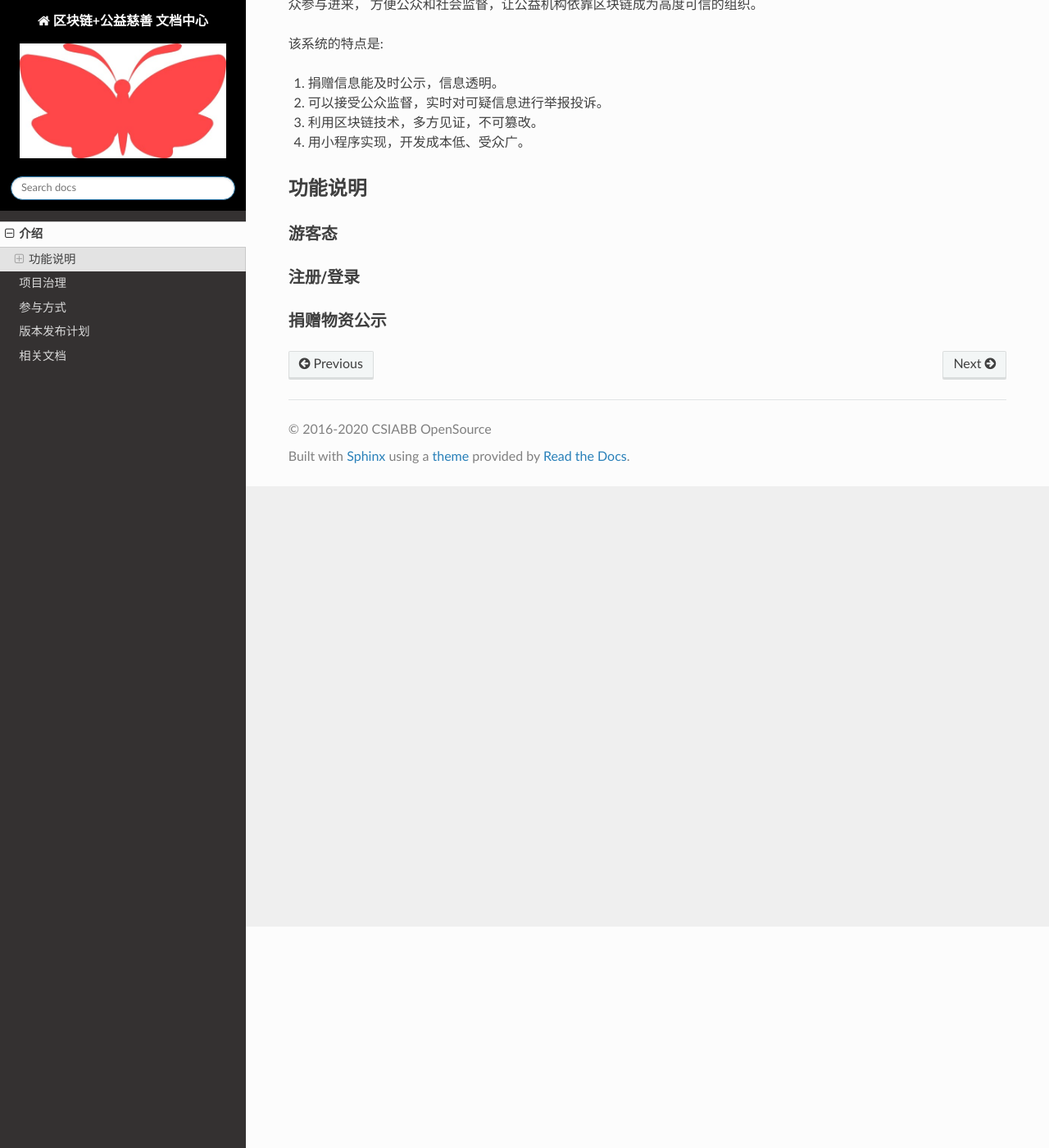
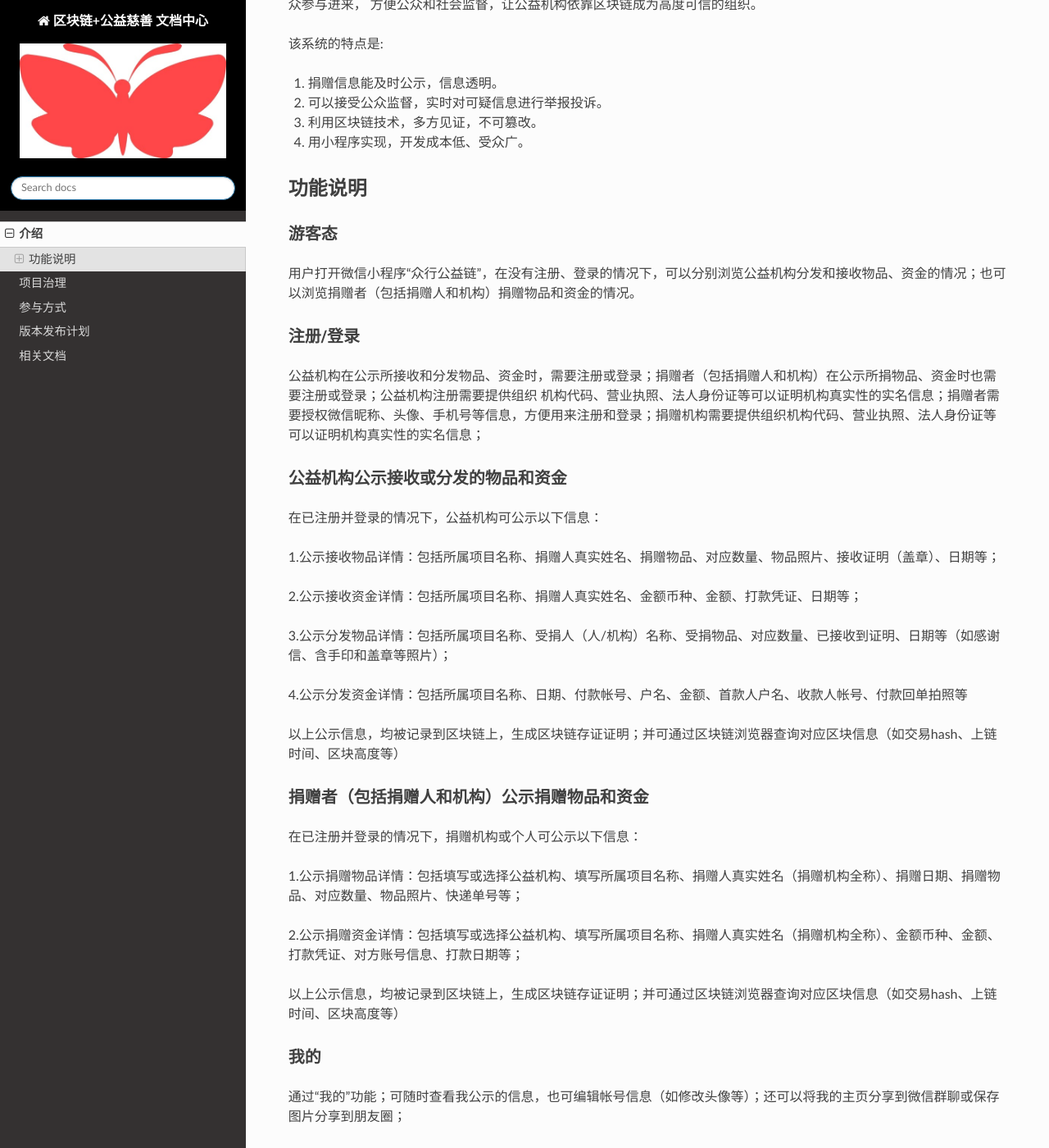
Before and after one commit to csiabb/documents, a Sphinx documentation site: the page built from source/introduction.rst, in a window 1280 px wide and 1400 px high, scrolled down 270 px. Shown: the whole window at 82% size. Built offline with Sphinx 7.4.7 and the Read the Docs theme 2.0.0, drawn with Linux system fonts in a browser that asks for light colours; formulas are drawn with MathJax 3; some of the changed text lies outside the part shown.

Commit message:
[Issue30] Add production fuction interduction
Closes #30
Add production fuction interduction

Signed-off-by: Dipei dipei@arxanchain.com

```diff
--- a/source/introduction.rst
+++ b/source/introduction.rst
@@ -19,10 +19,43 @@
 =================
 
 游客态
-------------
+-------------
+用户打开微信小程序“众行公益链”，在没有注册、登录的情况下，可以分别浏览公益机构分发和接收物品、资金的情况；也可以浏览捐赠者（包括捐赠人和机构）捐赠物品和资金的情况。
 
 注册/登录
 -------------
+公益机构在公示所接收和分发物品、资金时，需要注册或登录；捐赠者（包括捐赠人和机构）在公示所捐物品、资金时也需要注册或登录；公益机构注册需要提供组织
+机构代码、营业执照、法人身份证等可以证明机构真实性的实名信息；捐赠者需要授权微信昵称、头像、手机号等信息，方便用来注册和登录；捐赠机构需要提供组织机构代码、营业执照、法人身份证等可以证明机构真实性的实名信息；
 
-捐赠物资公示
+公益机构公示接收或分发的物品和资金
+------------
+在已注册并登录的情况下，公益机构可公示以下信息：
+
+1.公示接收物品详情：包括所属项目名称、捐赠人真实姓名、捐赠物品、对应数量、物品照片、接收证明（盖章）、日期等；
+
+2.公示接收资金详情：包括所属项目名称、捐赠人真实姓名、金额币种、金额、打款凭证、日期等；
+
+3.公示分发物品详情：包括所属项目名称、受捐人（人/机构）名称、受捐物品、对应数量、已接收到证明、日期等（如感谢信、含手印和盖章等照片）；
+
+4.公示分发资金详情：包括所属项目名称、日期、付款帐号、户名、金额、首款人户名、收款人帐号、付款回单拍照等
+
+以上公示信息，均被记录到区块链上，生成区块链存证证明；并可通过区块链浏览器查询对应区块信息（如交易hash、上链时间、区块高度等）
+
+捐赠者（包括捐赠人和机构）公示捐赠物品和资金
+------------
+在已注册并登录的情况下，捐赠机构或个人可公示以下信息：
+
+1.公示捐赠物品详情：包括填写或选择公益机构、填写所属项目名称、捐赠人真实姓名（捐赠机构全称）、捐赠日期、捐赠物品、对应数量、物品照片、快递单号等；
+
+2.公示捐赠资金详情：包括填写或选择公益机构、填写所属项目名称、捐赠人真实姓名（捐赠机构全称）、金额币种、金额、打款凭证、对方账号信息、打款日期等；
+
+以上公示信息，均被记录到区块链上，生成区块链存证证明；并可通过区块链浏览器查询对应区块信息（如交易hash、上链时间、区块高度等）
+
+我的
+------------
+通过“我的”功能；可随时查看我公示的信息，也可编辑帐号信息（如修改头像等）；还可以将我的主页分享到微信群聊或保存图片分享到朋友圈；
+
+微信服务通知
 -----------------
+公益机构公示接收到物资（含物品和资金）成功后，通过微信的服务通知服务，通知给捐赠人或机构；公益机构公示分发物资（含物品和资金）给受灾人成功时，
+通过微信的服务通知服务，通知给捐赠人或机构；
```
Also changed, not shown: source/related-docs/maintainers.rst (line endings or trailing spaces).
